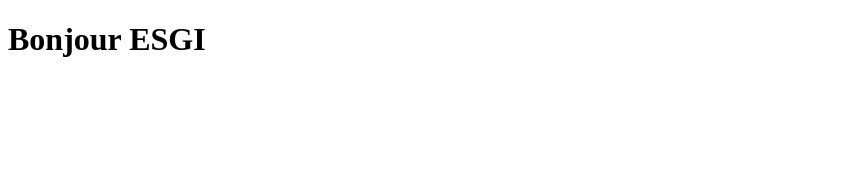
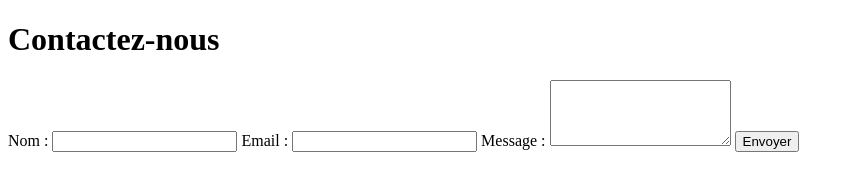
Before and after one commit to KekZer/projet1gitFDUMAS, a plain HTML site: page index.html in a window 1280 px wide. Shown: the whole page, without its empty margins (0-854 px from the left). Drawn offline with Linux system fonts and the light colour scheme.

Commit message:
le vrai C10

```diff
--- a/index.html
+++ b/index.html
@@ -1,12 +1,23 @@
 <!DOCTYPE html>
-<html lang="fr">
+<html lang="en">
 <head>
-<meta charset="UTF-8">
-<meta name="viewport" content="width=device-width, initial-scale=1.0">
-<title>Document</title>
-<link rel="stylesheet" type="text/css" href="styles.css">
+    <meta charset="UTF-8">
+    <meta name="viewport" content="width=device-width, initial-scale=1.0">
+    <title>Contact</title>
 </head>
 <body>
-<h1> Bonjour ESGI</h1>
+    <h1>Contactez-nous</h1>
+    <form action="/submit-form" method="post">
+        <label for="name">Nom :</label>
+        <input type="text" id="name" name="name" required>
+
+        <label for="email">Email :</label>
+        <input type="email" id="email" name="email" required>
+
+        <label for="message">Message :</label>
+        <textarea id="message" name="message" rows="4" required></textarea>
+
+        <button type="submit">Envoyer</button>
+    </form>
 </body>
 </html>
```
